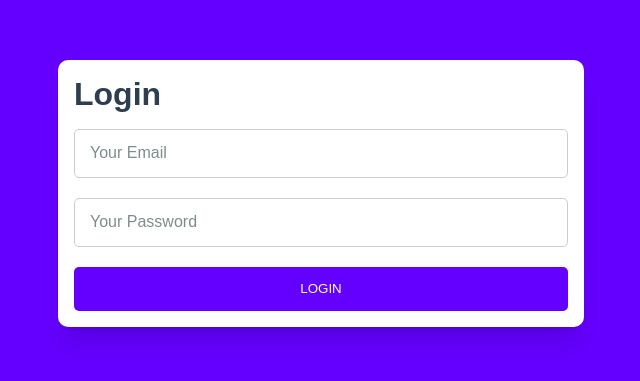
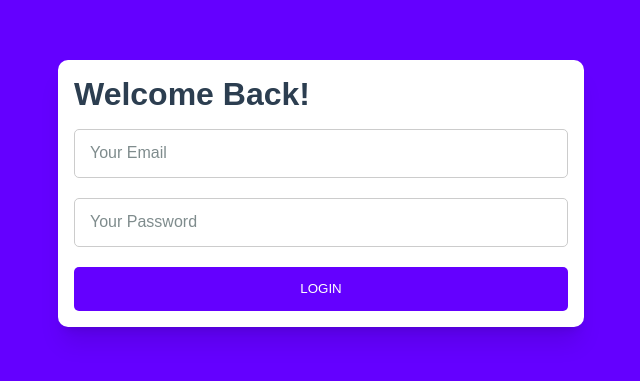
Before and after one commit to obayalhusein/edm-task, a React (Vite) app: page /login in a window 1280 px wide. Shown: the part 207-588 px from the top of the page, without its empty margins (319-959 px from the left). Built offline with nearby package versions, Linux system fonts and the light colour scheme.

Commit message:
change login title

```diff
--- a/src/pages/Login/index.tsx
+++ b/src/pages/Login/index.tsx
@@ -43,7 +43,7 @@ const LoginPage: React.FC = () => {
         <div className="bg-primary flex flex-column justify-center h-100">
             <UiContainer maxWidth="550px">
                 <UiCard>
-                    <h1>Login</h1>
+                    <h1>Welcome Back!</h1>
 
                     {formData.error && <p className="error">{formData.error}</p>}
 
```
